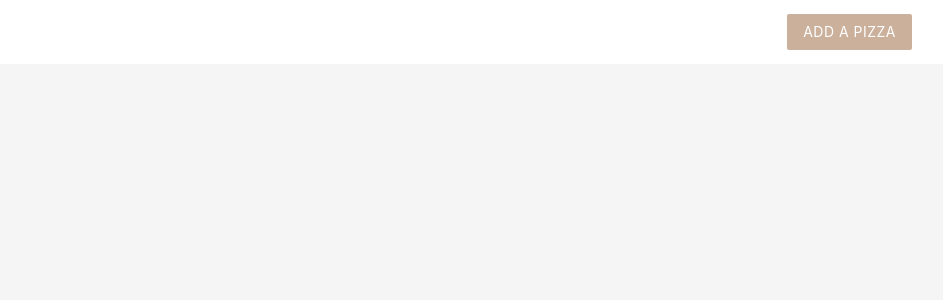
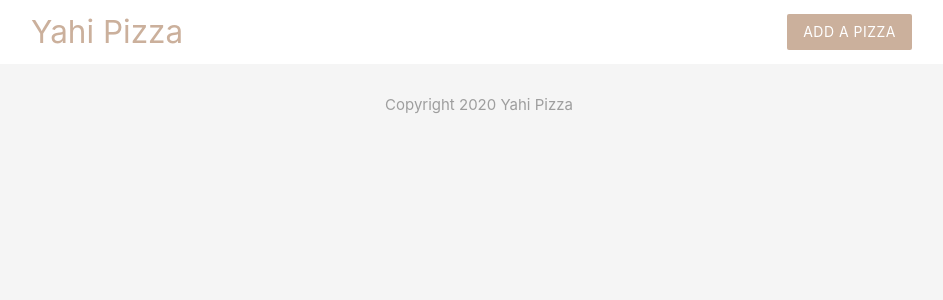
Before and after one commit to Blackscure/yahiPizza, a PHP site: page / in a window 1280 px wide. Shown: the top 300 px of the page, without its empty margins (161-1104 px from the left). Run offline with PHP 8.4, Linux system fonts and the light colour scheme.

Commit message:
footer added

```diff
--- a/templates/footer.php
+++ b/templates/footer.php
@@ -0,0 +1,4 @@
+
+<footer class="section"></footer>
+    <div class="center grey-text">Copyright 2020 Yahi Pizza</div>
+</body>
--- a/templates/header.php
+++ b/templates/header.php
@@ -3,7 +3,10 @@
     <link rel="stylesheet" href="https://cdnjs.cloudflare.com/ajax/libs/materialize/1.0.0/css/materialize.min.css">
     <style type="text/css">
         .brand{
-            background:  #cbb09c !important;;
+            background:  #cbb09c !important;
+        }
+        .brand-text{
+            color: #cbb09c !important;
         }
 </style>
 </head>
--- a/templates/index.php
+++ b/templates/index.php
@@ -8,6 +8,7 @@
 
 
     <?php include('./templates/header.php'); ?>
+    <?php include('./templates/footer.php'); ?>
 
 
 
```
